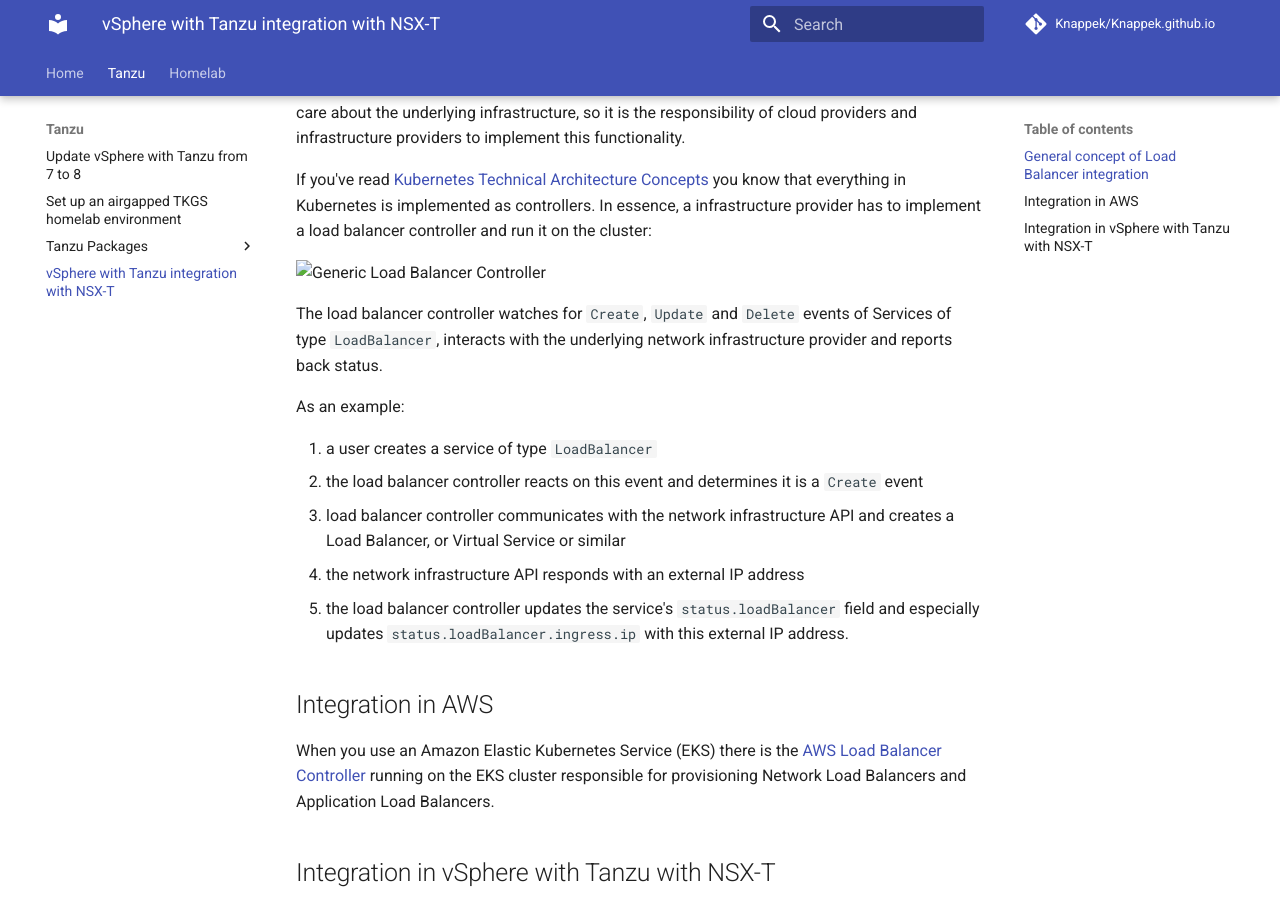
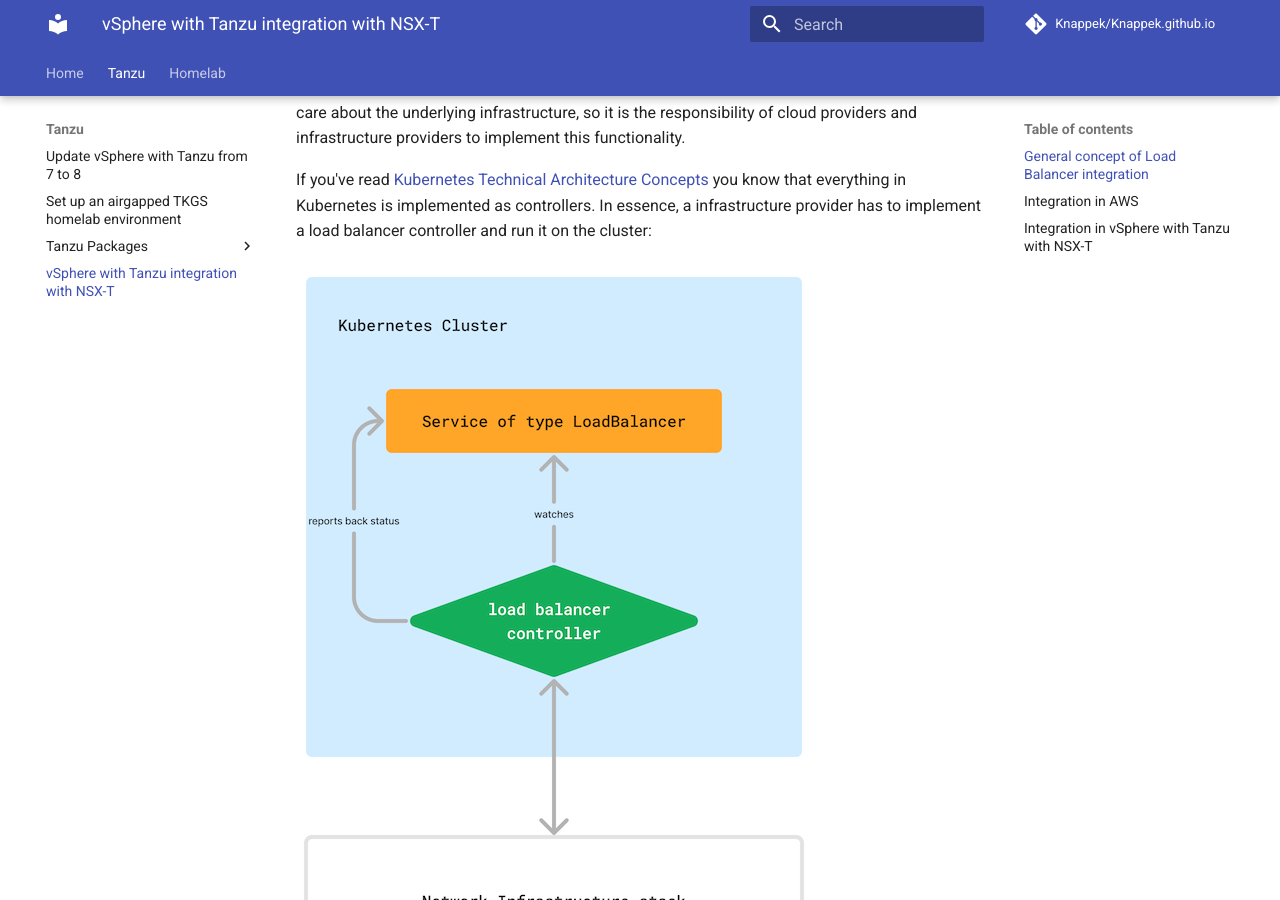
Before and after one commit to Knappek/Knappek.github.io, an MkDocs documentation site: the page built from docs/tanzu/tkgs-nsxt-integration.md, in a window 1280 px wide and 900 px high, scrolled down 398 px. Built offline with MkDocs 1.6.1 and Material for MkDocs 9.7.7, drawn with Linux system fonts in a browser that asks for light colours; comment, search, counter and statistics services are not loaded.

Commit message:
fix image location reference

```diff
--- a/docs/tanzu/tkgs-nsxt-integration.md
+++ b/docs/tanzu/tkgs-nsxt-integration.md
@@ -8,7 +8,7 @@
 
 If you've read [Kubernetes Technical Architecture Concepts](./../kubernetes/technical-architecture-concepts.md) you know that everything in Kubernetes is implemented as controllers. In essence, a infrastructure provider has to implement a load balancer controller and run it on the cluster:
 
-![Generic Load Balancer Controller](generic-load-balancer-controller.png)
+![Generic Load Balancer Controller](images/generic-load-balancer-controller.png)
 
 The load balancer controller watches for `Create`, `Update` and `Delete` events of Services of type `LoadBalancer`, interacts with the underlying network infrastructure provider and reports back status.
 
```
